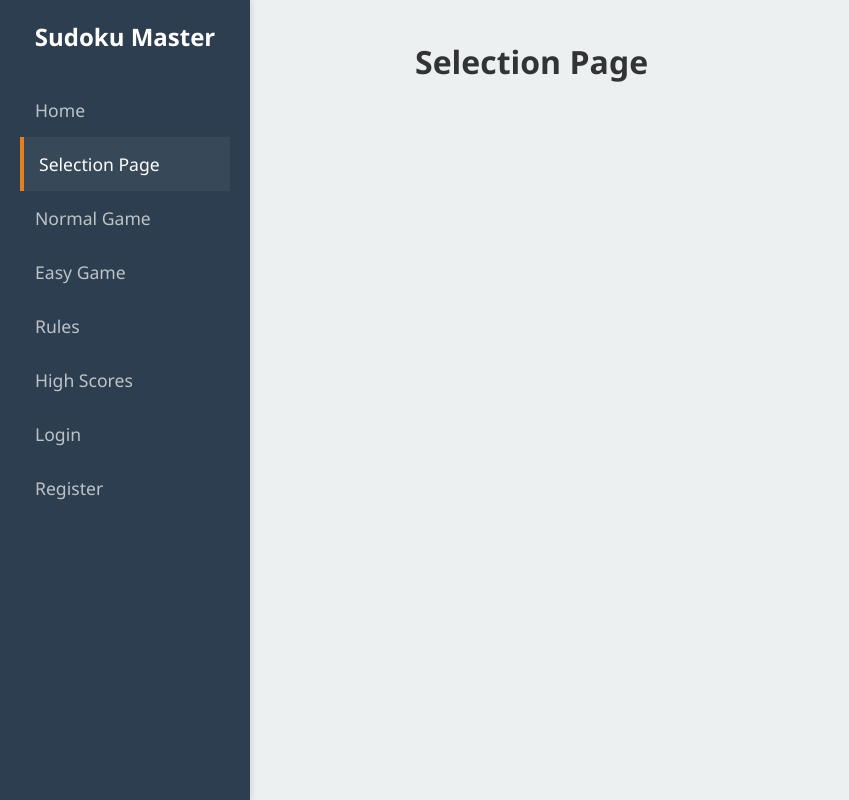
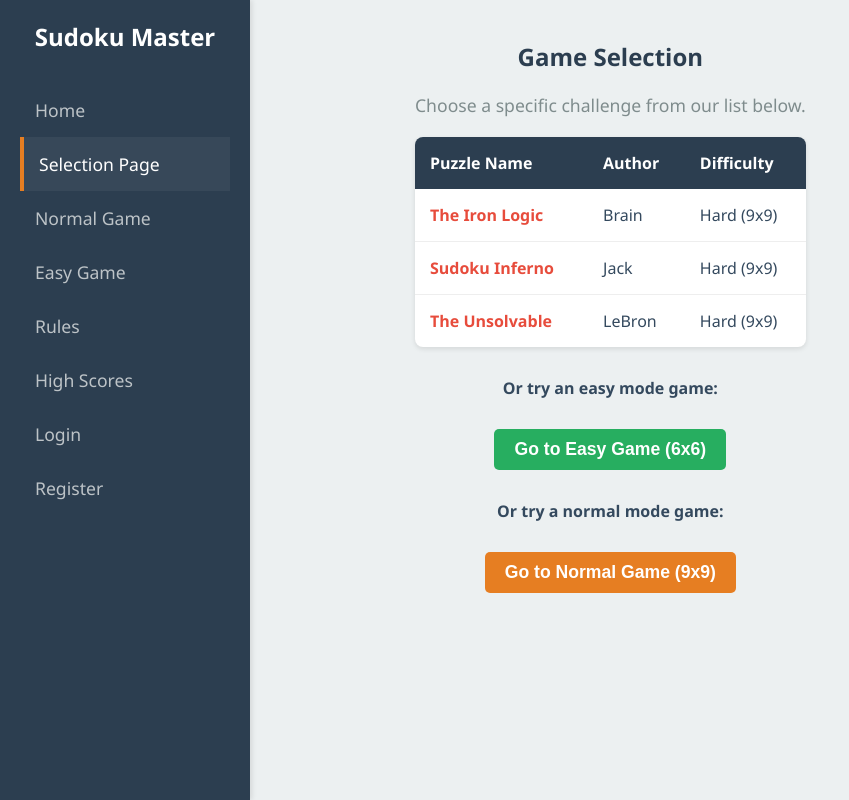
Before and after one commit to ccliuaw/sudoku-react, a React (Create React App) app: page /games in a window 1280 px wide. Shown: the whole page, without its empty margins (0-849 px from the left). Built offline with nearby package versions, Linux system fonts and the light colour scheme.

Commit message:
selection page update

```diff
--- a/src/App.css
+++ b/src/App.css
@@ -452,3 +452,98 @@ input:not([readonly]) {
     font-size: 1.2rem;
     padding: 12px 30px;
 }
+
+/* --- Selection Page Styling --- */
+.selection-container {
+    display: flex;
+    flex-direction: column;
+    align-items: center;
+}
+
+.selection-subtitle {
+    margin-bottom: 20px;
+    text-align: center;
+    max-width: 600px;
+    color: #7f8c8d;
+    font-size: 1.1rem;
+}
+
+.selection-table {
+    width: 100%;
+    max-width: 600px;
+    border-collapse: collapse;
+    background: white;
+    box-shadow: 0 2px 5px rgba(0,0,0,0.1);
+    border-radius: 8px;
+    overflow: hidden; /* Keeps the rounded corners with the header background */
+}
+
+.selection-table th {
+    background: #2c3e50;
+    color: white;
+    text-align: left;
+    padding: 15px;
+}
+
+.selection-table td {
+    padding: 15px;
+    border-bottom: 1px solid #eee;
+    color: #34495e;
+}
+
+/* Removes border from the last row */
+.selection-table tr:last-child td {
+    border-bottom: none;
+}
+
+.selection-link {
+    color: #e74c3c;
+    font-weight: bold;
+    text-decoration: none;
+    transition: color 0.2s;
+}
+
+.selection-link:hover {
+    color: #c0392b;
+    text-decoration: underline;
+}
+
+.easy-mode-section {
+    margin-top: 30px;
+    text-align: center;
+}
+
+.easy-mode-section p {
+    margin-bottom: 10px;
+    color: #34495e;
+    font-weight: bold;
+}
+
+.btn-easy {
+    background-color: #27ae60;
+    color: white;
+}
+
+.btn-easy:hover {
+    background-color: #219653;
+}
+
+.normal-mode-section {
+    margin-top: 30px;
+    text-align: center;
+}
+
+.normal-mode-section p {
+    margin-bottom: 10px;
+    color: #34495e;
+    font-weight: bold;
+}
+
+.btn-normal {
+    background-color: #e67e22;
+    color: white;
+}
+
+.btn-normal:hover {
+    background-color: #d95d0e;
+}
--- a/src/pages/selection.jsx
+++ b/src/pages/selection.jsx
@@ -1,9 +1,58 @@
 import React from 'react';
+import { Link } from 'react-router-dom';
 
 export default function Selection() {
+    // Using an array to store table data makes the code much cleaner
+    const puzzles = [
+        { id: 1, name: "The Iron Logic", author: "Brain", difficulty: "Hard (9x9)", path: "/games/normal" },
+        { id: 2, name: "Sudoku Inferno", author: "Jack", difficulty: "Hard (9x9)", path: "/games/normal" },
+        { id: 3, name: "The Unsolvable", author: "LeBron", difficulty: "Hard (9x9)", path: "/games/normal" }
+    ];
+
     return (
-        <div>
-            <h1>Selection Page</h1>
+        <div className="static-page-container selection-container">
+            <h2 className="page-title">Game Selection</h2>
+            <p className="selection-subtitle">
+                Choose a specific challenge from our list below.
+            </p>
+
+            <table className="selection-table">
+                <thead>
+                    <tr>
+                        <th>Puzzle Name</th>
+                        <th>Author</th>
+                        <th>Difficulty</th>
+                    </tr>
+                </thead>
+                <tbody>
+                    {puzzles.map((puzzle) => (
+                        <tr key={puzzle.id}>
+                            <td>
+                                <Link to={puzzle.path} className="selection-link">
+                                    {puzzle.name}
+                                </Link>
+                            </td>
+                            <td>{puzzle.author}</td>
+                            <td>{puzzle.difficulty}</td>
+                        </tr>
+                    ))}
+                </tbody>
+            </table>
+
+            <div className="easy-mode-section">
+                <p>Or try an easy mode game:</p>
+                <Link to="/games/easy">
+                    <button className="game-btn btn-easy">Go to Easy Game (6x6)</button>
+                </Link>
+            </div>
+
+            <div className="normal-mode-section">
+                <p>Or try a normal mode game:</p>
+                <Link to="/games/normal">
+                    <button className="game-btn btn-normal">Go to Normal Game (9x9)</button>
+                </Link>
+            </div>
+
         </div>
     );
 }
```
